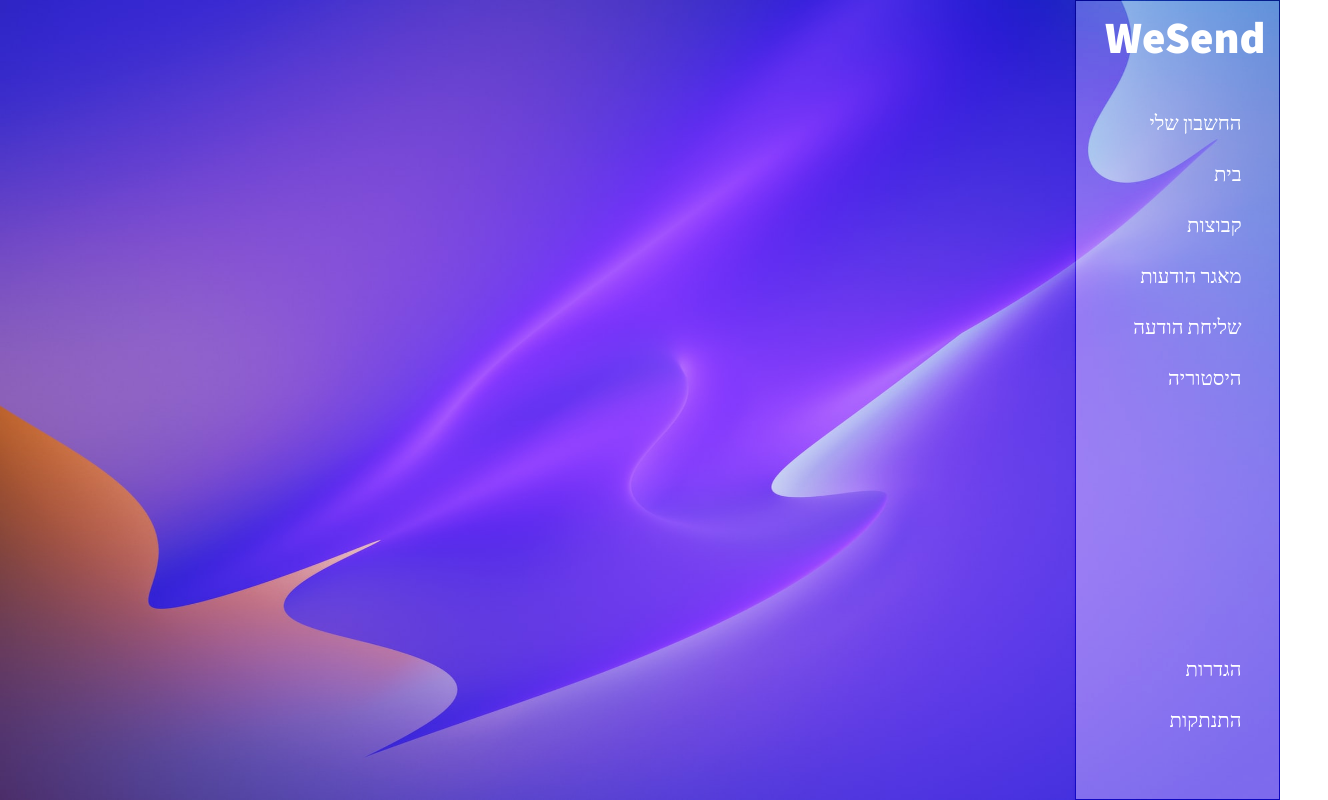
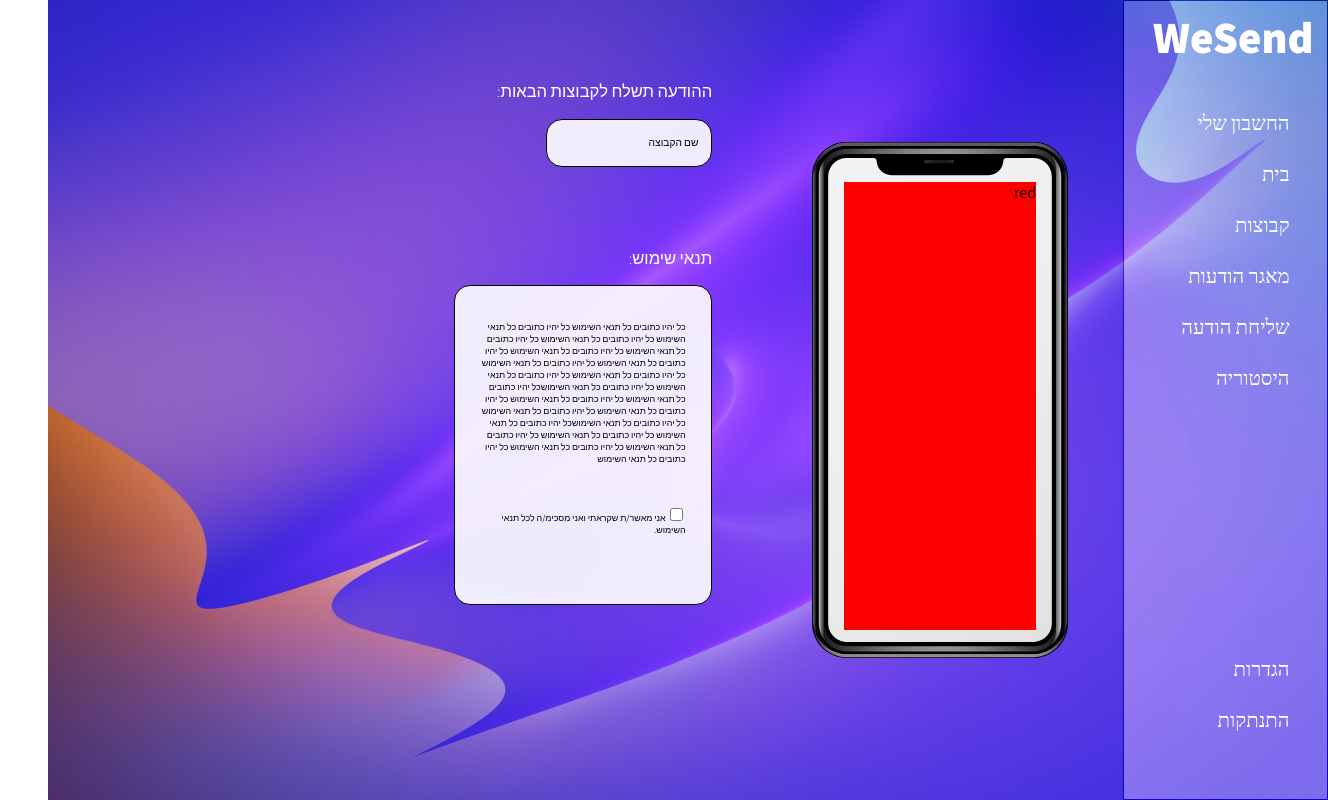
Before and after one commit to aariell0045/ws-project-front, a React (Create React App) app: page /SendMessagePart3 in a window 1280 px wide. Shown: the whole page, 1328 px wide, since content can reach past the window. Built offline with nearby package versions, Linux system fonts and the light colour scheme.

Commit message:
adding folder send-message-part-3

```diff
--- a/public/index.html
+++ b/public/index.html
@@ -5,19 +5,25 @@
 		<link rel="icon" href="%PUBLIC_URL%/favicon.ico" />
 		<meta name="viewport" content="width=device-width, initial-scale=1" />
 		<meta name="theme-color" content="#000000" />
-    <meta
-      name="description"
-      content="Web site created using create-react-app"
+		<meta name="description" content="Web site created using create-react-app" />
+		<link rel="apple-touch-icon" href="%PUBLIC_URL%/logo192.png" />
+		<link rel="preconnect" href="https://fonts.googleapis.com" />
+		<link rel="preconnect" href="https://fonts.gstatic.com" crossorigin />
+		<link
+			href="https://fonts.googleapis.com/css2?family=Assistant:wght@200&display=swap"
+			rel="stylesheet"
 		/>
-    <link rel="apple-touch-icon" href="%PUBLIC_URL%/logo192.png" />
 		<!--
       manifest.json provides metadata used when your web app is installed on a
       user's mobile device or desktop. See https://developers.google.com/web/fundamentals/web-app-manifest/
     -->
 		<link rel="manifest" href="%PUBLIC_URL%/manifest.json" />
-    <link rel="preconnect" href="https://fonts.googleapis.com">
-    <link rel="preconnect" href="https://fonts.gstatic.com" crossorigin>
-    <link href="https://fonts.googleapis.com/css2?family=Assistant:wght@200;300;400;500;600;700;800&display=swap" rel="stylesheet">
+		<link rel="preconnect" href="https://fonts.googleapis.com" />
+		<link rel="preconnect" href="https://fonts.gstatic.com" crossorigin />
+		<link
+			href="https://fonts.googleapis.com/css2?family=Assistant:wght@200;300;400;500;600;700;800&display=swap"
+			rel="stylesheet"
+		/>
 		<!--
       Notice the use of %PUBLIC_URL% in the tags above.
       It will be replaced with the URL of the `public` folder during the build.
--- a/src/App.js
+++ b/src/App.js
@@ -9,6 +9,7 @@ import MessagesStock from './components/messages-stock/messages-stock.component'
 import SendMessagePart2 from './components/send-message-part-2/send-message-part-2.component';
 
 import SendMessagePart1 from './components/send-message-part-1/send-message-part-1.component';
+import SendMessagePart3 from './components/send-message-part-3/send-message-part-3.component';
 
 function App() {
   return (
@@ -54,6 +55,11 @@ function App() {
           <SendMessagePart1 />
         )
       }} />
+      <Route exact path='/SendMessagePart3' render={() => {
+        return (
+          <SendMessagePart3 />
+        )
+      }} />
 
 
       </div>
--- /dev/null
+++ b/src/components/send-message-part-3/send-message-part-3.component.jsx
@@ -0,0 +1,45 @@
+import "./send-message-part-3.styles.css";
+import React from "react";
+import PhoneSvg from "../../phone.svg";
+
+function SendMessagePart3() {
+	return (
+		<section id='send-message-part3'>
+			<div className='send-message-part3-warpper last-warpper-1'>
+				<img className='phoen-svg' src={PhoneSvg} alt='React Logo' />
+				<div className='content-phone-box'>red</div>
+			</div>
+			<div className='send-message-part3-warpper'>
+				<div className='send-message-part3-warpper-2' >
+				<header className='send-message-part3-sub-header'>
+
+					<p>ההודעה תשלח לקבוצות הבאות:</p>
+				</header>
+
+				<div className='send-message-part3-group-name-container'>שם הקבוצה</div>
+				</div>
+
+				<header className='send-message-part3-sub-header'>
+					<p>תנאי שימוש:</p>
+				</header>
+				<div className='send-message-part3-conditions-container'>
+					<article className='send-message-part3-conditions-container-content' >
+						<p>
+
+					כל יהיו כתובים כל תנאי השימוש כל יהיו כתובים כל תנאי השימוש כל יהיו כתובים כל תנאי השימוש כל יהיו כתובים כל תנאי השימוש כל יהיו כתובים כל תנאי השימוש כל יהיו כתובים כל תנאי השימוש כל יהיו כתובים כל תנאי השימוש כל יהיו כתובים כל תנאי השימוש כל יהיו כתובים כל תנאי השימוש כל יהיו כתובים כל תנאי השימושכל יהיו כתובים כל תנאי השימוש כל יהיו כתובים כל תנאי השימוש כל יהיו כתובים כל תנאי השימוש כל יהיו כתובים כל תנאי השימוש כל יהיו כתובים כל תנאי השימושכל יהיו כתובים כל תנאי השימוש כל יהיו כתובים כל תנאי השימוש כל יהיו כתובים כל תנאי השימוש כל יהיו כתובים כל תנאי השימוש כל יהיו כתובים כל תנאי השימוש
+					</p>
+					</article>
+					<div className='i-agree-line'>
+						<input type="checkbox" />
+						אני מאשר/ת שקראתי ואני מסכימ/ה לכל תנאי השימוש.
+					</div>
+				</div>
+
+
+			</div>
+			<div className='send-message-part3-warpper'></div>
+		</section>
+	);
+}
+
+export default SendMessagePart3;
--- /dev/null
+++ b/src/components/send-message-part-3/send-message-part-3.styles.css
@@ -0,0 +1,85 @@
+#send-message-part3 {
+	width: 100%;
+	height: 100vh;
+	display: grid;
+	grid-template-columns: 1fr 1fr 1fr;
+	align-content: center;
+	grid-template-rows: 1fr;
+}
+
+.send-message-part3-warpper{
+	width: 100%;
+	height: 100%;
+	margin-right: 3em;
+}
+
+
+ .phoen-svg{
+	 width: 20vw;
+	 height: 90vh;
+	 position: absolute;
+	 top: 50%;
+	 margin-top: -45vh;
+
+
+ }
+ .last-warpper-1{
+	 position: relative;
+ }
+
+ .content-phone-box{
+	position: absolute;
+	top: 50%;
+	margin-top: -17vw;
+	background-color: red;
+	width: 15vw;
+	left: 10.3vw;
+	height:35vw;
+ }
+
+ .send-message-part3-group-name-container {
+	background: rgba(255, 255, 255, 0.9);
+	border: 0.01vw solid #000000;
+	box-sizing: border-box;
+	border-radius: 2vh;
+	width: 13vw;
+	height: 6vh;
+	display: flex;
+	justify-content: flex-start;
+	align-items: center;
+	padding-right: 1vw;
+	font-size: 0.8vw;
+
+
+ }
+
+ .send-message-part3-sub-header{
+	font-family: 'Assistant', sans-serif;
+
+	font-size: 1.3vw;
+	text-align: right;
+	color: #FFFFFF;
+	font-weight: 100;
+ }
+
+ .send-message-part3-conditions-container{
+	background: rgba(255, 255, 255, 0.9);
+	border: 0.01vw solid #000000;
+	box-sizing: border-box;
+	border-radius: 2vh;
+	padding:2vw ;
+	max-width: 20.2vw;
+	font-size: 0.7vw;
+	height: 40vh;
+ }
+
+ .i-agree-line{
+	 margin-top: 5vh;
+ }
+
+ .send-message-part3-warpper-2{
+	 margin-top: 10vh;
+	 margin-bottom: 10vh;
+	 width: fit-content;
+	 height: fit-content;
+ }
```
Also changed, not shown: src/phone.svg (added). Lines whose indentation alone changed are shown as unchanged.
